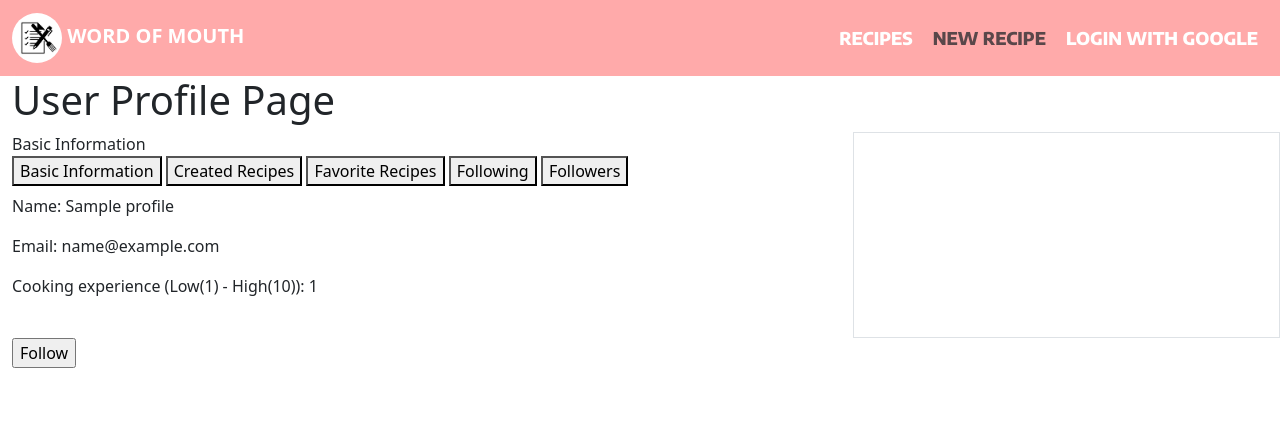
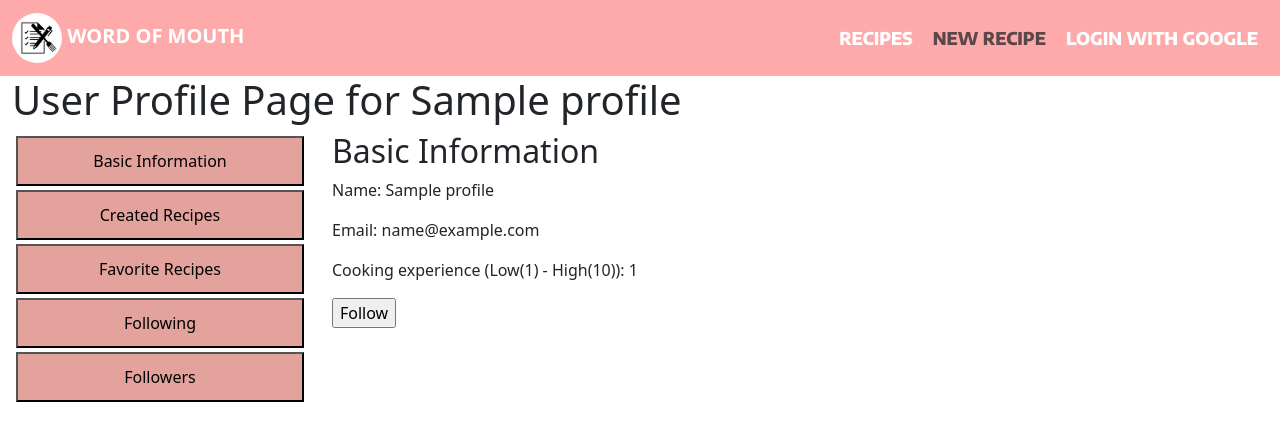
Before and after one commit to uva-cs3240-s22/group-project-a-21, a Django app: page /user/1/ in a window 1280 px wide. Shown: the top 441 px of the page. Run offline with Django 4.2, Linux system fonts and the light colour scheme; tables that the repository leaves empty hold one stand-in row (values such as "Sample post"); parts of the project's set-up code (start-up, migrations or seed data) failed here and were passed over; some libraries are stand-ins or nearby versions.

Commit message:
styling for user template

```diff
--- a/recipes/templates/recipes/user.html
+++ b/recipes/templates/recipes/user.html
@@ -22,19 +22,40 @@
             {% if profile.pk == user.pk %}
             <h1>My Profile Page</h1>
             {% else %}
-            <h1>User Profile Page</h1>
+            <h1>User Profile Page for {{ profile.name }}</h1>
             {% endif %}
         </div>
         <div class="row">
+            <div class="col-3 tabs">
+                <div class="row m-1">
+                    <button class="tablinks{% if tab == 'basic' or tab == NULL %} active{% endif %}" onclick="openTab(event, 'basic')">Basic Information</button>
+                </div>
+                <div class="row m-1">
+                    {% if profile.pk == user.pk %}
+                    <button class="tablinks{% if tab == 'create' %} active{% endif %}" onclick="openTab(event, 'create')">My Recipes</button>
+                    {% else %}
+                    <button class="tablinks{% if tab == 'create' %} active{% endif %}" onclick="openTab(event, 'create')">Created Recipes</button>
+                    {% endif %}
+                </div>
+                <div class="row m-1">
+                    <button class="tablinks{% if tab == 'favorite' %} active{% endif %}" onclick="openTab(event, 'favorite')">Favorite Recipes</button>
+                </div>
+                <div class="row m-1">
+                    <button class="tablinks{% if tab == 'following' %} active{% endif %}" onclick="openTab(event, 'following')">Following</button>
+                </div>
+                <div class="row m-1">
+                    <button class="tablinks{% if tab == 'followers' %} active{% endif %}" onclick="openTab(event, 'followers')">Followers</button>
+                </div>
+            </div>
             <div class="col-8">
-                <div id="tab-title">{{tab}}</div>
-                <div class="tab">
+                <h2 id="tab-title">{{tab}}</h2>
+                <!-- <div class="tab">
                     <button class="tablinks{% if tab == 'basic' or tab == NULL %} active{% endif %}" onclick="openTab(event, 'basic')">Basic Information</button>
                     <button class="tablinks{% if tab == 'create' %} active{% endif %}" onclick="openTab(event, 'create')">Created Recipes</button>
                     <button class="tablinks{% if tab == 'favorite' %} active{% endif %}" onclick="openTab(event, 'favorite')">Favorite Recipes</button>
                     <button class="tablinks{% if tab == 'following' %} active{% endif %}" onclick="openTab(event, 'following')">Following</button>
                     <button class="tablinks{% if tab == 'followers' %} active{% endif %}" onclick="openTab(event, 'followers')">Followers</button>
-                </div>
+                </div> -->
                 <div id="basic" class="tabcontent mt-2">
                     <!-- Can change name if this user is self -->
                     {% if profile.pk == user.pk %}
@@ -59,14 +80,17 @@
                     {% else %}
                     <p>Cooking experience (Low(1) - High(10)): {{ profile.cooking_experience }}</p>
                     {% endif %}
+
+                    <!-- Cannot follow yourself (follow button invisible) -->
+                    {% if not profile.pk == user.pk %}
+                    <form action="/user/follow-user/{{ profile.pk }}/{{ user.pk }}" method="post">
+                        {% csrf_token %}
+                        <input type="submit" value="Follow">
+                    </form>
+                    {% endif %}
                 </div>
                 <div id="create" class="tabcontent">
                     <table class="table">
-                        <thead>
-                            <tr>
-                                <th scope="col">Created Recipes</th>
-                            </tr>
-                        </thead>
                         <tbody>
                             {% for recipe in profile.create.all %}
                             <tr>
@@ -82,7 +106,7 @@
                     <table class="table">
                         <thead>
                             <tr>
-                                <th scope="col">Favorite Recipes</th>
+                                <th scope="col">Recipe</th>
                                 <th scope="col">Author</th>
                             </tr>
                         </thead>
@@ -135,21 +159,21 @@
 
 
             </div>
-            <div class="col-4 border">
 
-            </div>
 
-            <!-- Cannot follow yourself (follow button invisible) -->
-            {% if not profile.pk == user.pk %}
-            <form action="/user/follow-user/{{ profile.pk }}/{{ user.pk }}" method="post">
-                {% csrf_token %}
-                <input type="submit" value="Follow">
-            </form>
-            {% endif %}
         </div>
 
     </div>
 </body>
+<style>
+    .tablinks {
+        height: 50px;
+        background-color: rgb(227, 163, 156);
+    }
+    .tablinks:hover {
+        background-color: #D98076FF;
+    }
+</style>
 <script>
     // basic open to begin with
     tabs = document.getElementsByClassName("tabcontent");
```
